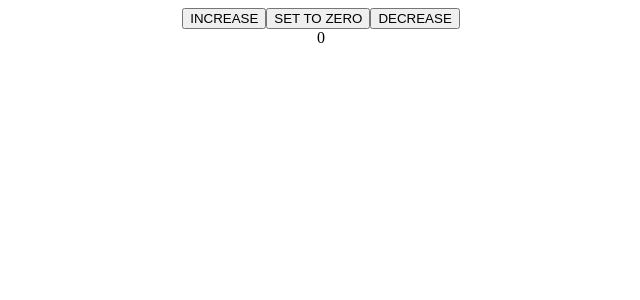
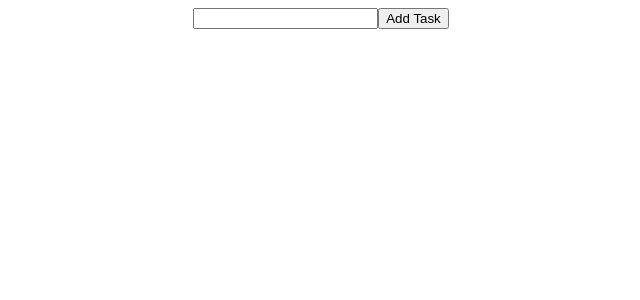
Before and after one commit to TraktCH/ReactFirstSteps, a React (Create React App) app: page / in a window 1280 px wide. Shown: the top 300 px of the page, without its empty margins (319-959 px from the left). Built offline with nearby package versions, Linux system fonts and the light colour scheme.

Commit message:
todo tutorial app + assignment

```diff
--- a/src/App.js
+++ b/src/App.js
@@ -1,26 +1,50 @@
 import './App.css';
 import {useState} from 'react'
+import { Task } from './Task'
 
 function App() {
 
-  const [count, setCount] = useState(0);
+  const [todoList, setTodoList] = useState([]);
+  const [taskName, setTaskName] = useState("");
+
+  const handleChange = (event) => {
+    return setTaskName(event.target.value);
+  }
+
+  const addTodoList = () => {
+    return setTodoList([...todoList,
+       {
+        name: taskName,
+        id: todoList.length === 0 ? 1 : todoList[todoList.length -1].id + 1,
+        completed: false,
+       }]);
+  }
+
+  const deleteTask = (id) => {
+    setTodoList(todoList.filter((task) => {return task.id !== id}));
+  }
+
+  const changeCompletion = (id) => {
+    setTodoList(todoList.map((task) => {
+      if(task.id === id){
+        return {...task, completed: !task.completed}
+      }
+      return task;
+    }));
+  }
+
 
   return (
     <div className='App'>
-      <button onClick={() => {
-        setCount(count+1);
-      }}>
-        INCREASE</button>
-      <button onClick={() => {
-        setCount(0);
-      }}>
-        SET TO ZERO</button>
-      <button onClick={() => {
-        setCount(count -1);
-      }}>
-        DECREASE</button>
-      <br/>
-      {count}
+      <input type='text' onChange={handleChange}/>
+      <button onClick={addTodoList}>Add Task</button>
+
+      {todoList.map((task) => {
+        return (
+            <Task name={task.name} id={task.id} deleteTask={deleteTask} changeCompletion={changeCompletion} completed={task.completed}/>
+        );
+      })}
+
     </div>
   );
 };
--- /dev/null
+++ b/src/Task.js
@@ -0,0 +1,9 @@
+export const Task = (props) =>{
+    return (
+        <div style={{backgroundColor: props.completed && 'green'}}>
+            <h1> {props.name}</h1>
+            <button onClick={() => props.deleteTask(props.id)}>x</button>
+            <button onClick={() => props.changeCompletion(props.id)}>&#x2714;</button>
+        </div>
+    );
+}
```
Also changed, not shown: src/AppAssignmentCounter.js (added, +30 -0 lines).
